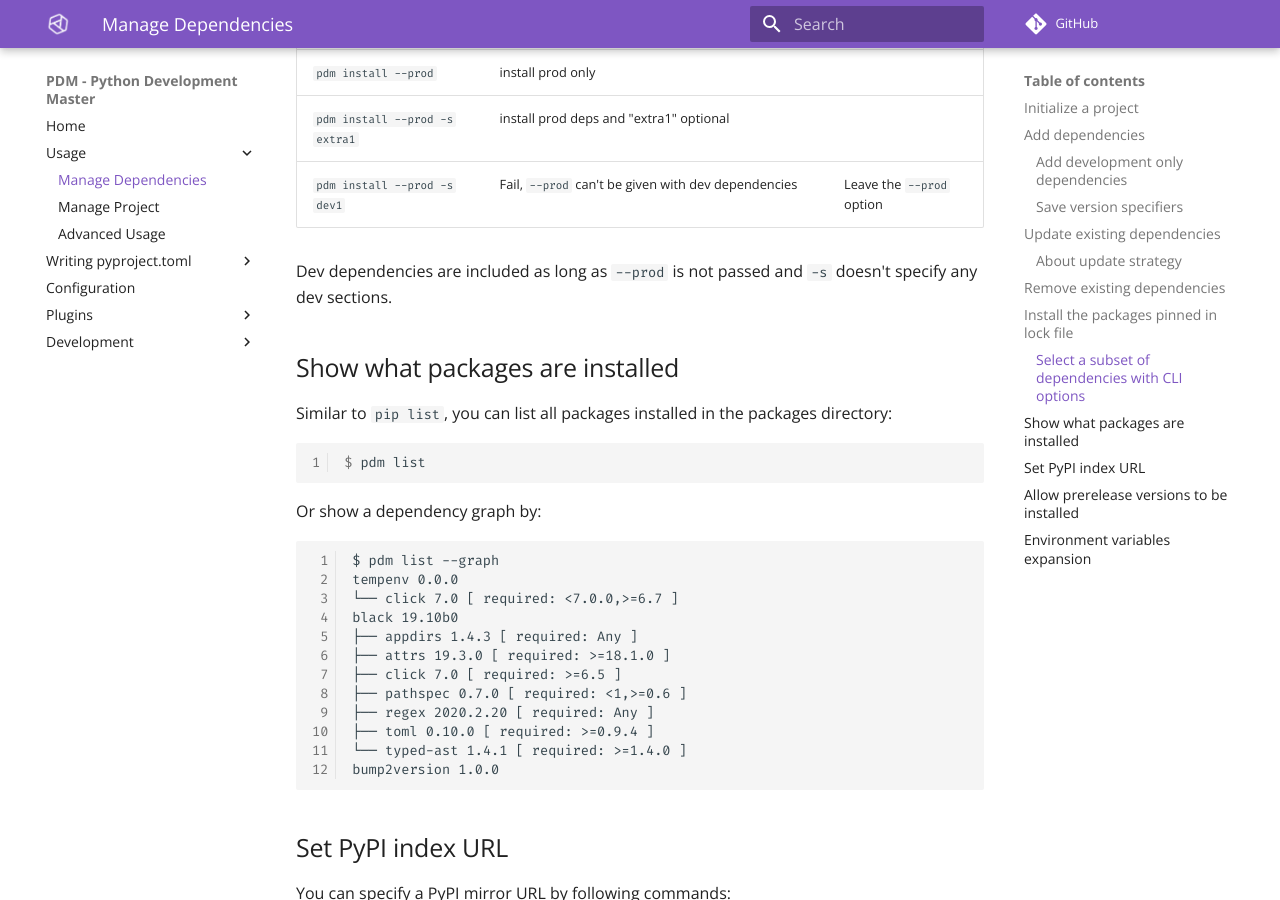
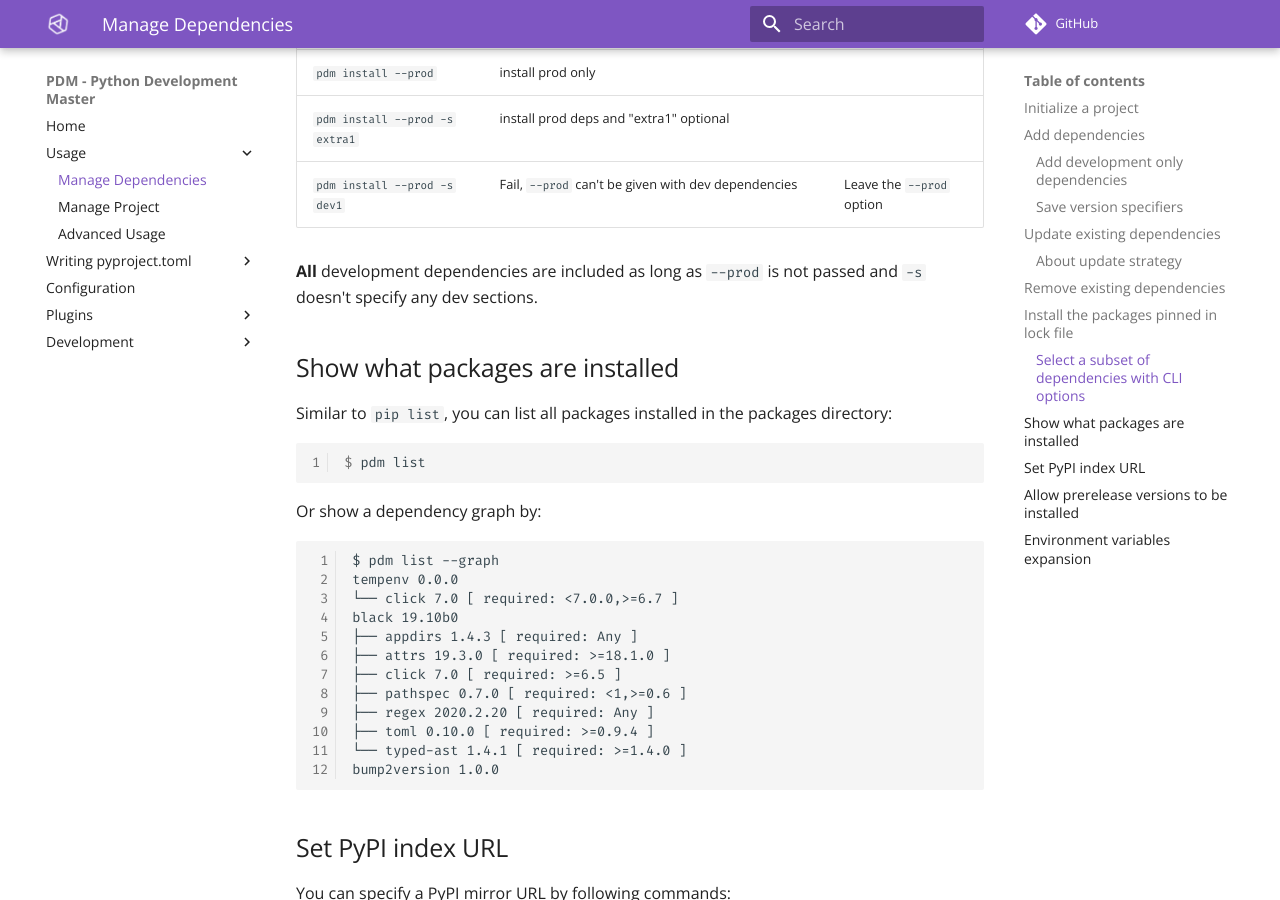
Before and after one commit to ChrisSanderser/pd-ms, an MkDocs documentation site: the page built from docs/docs/usage/dependency.md, in a window 1280 px wide and 900 px high, scrolled down 4215 px. Built offline with MkDocs 1.6.1 and Material for MkDocs 9.7.7, drawn with Linux system fonts in a browser that asks for light colours; comment, search, counter and statistics services are not loaded.

Commit message:
Update docs/docs/usage/dependency.md
Co-authored-by: Timothée Mazzucotelli <pawamoy@pm.me>

```diff
--- a/docs/docs/usage/dependency.md
+++ b/docs/docs/usage/dependency.md
@@ -178,7 +178,7 @@ dev2 = ["mkdocs"]
 | `pdm install --prod -s extra1`  | install prod deps and "extra1" optional                                  |                           |
 | `pdm install --prod -s dev1`    | Fail, `--prod` can't be given with dev dependencies                      | Leave the `--prod` option |
 
-Dev dependencies are included as long as `--prod` is not passed and `-s` doesn't specify any dev sections.
+**All** development dependencies are included as long as `--prod` is not passed and `-s` doesn't specify any dev sections.
 
 ## Show what packages are installed
 
```
